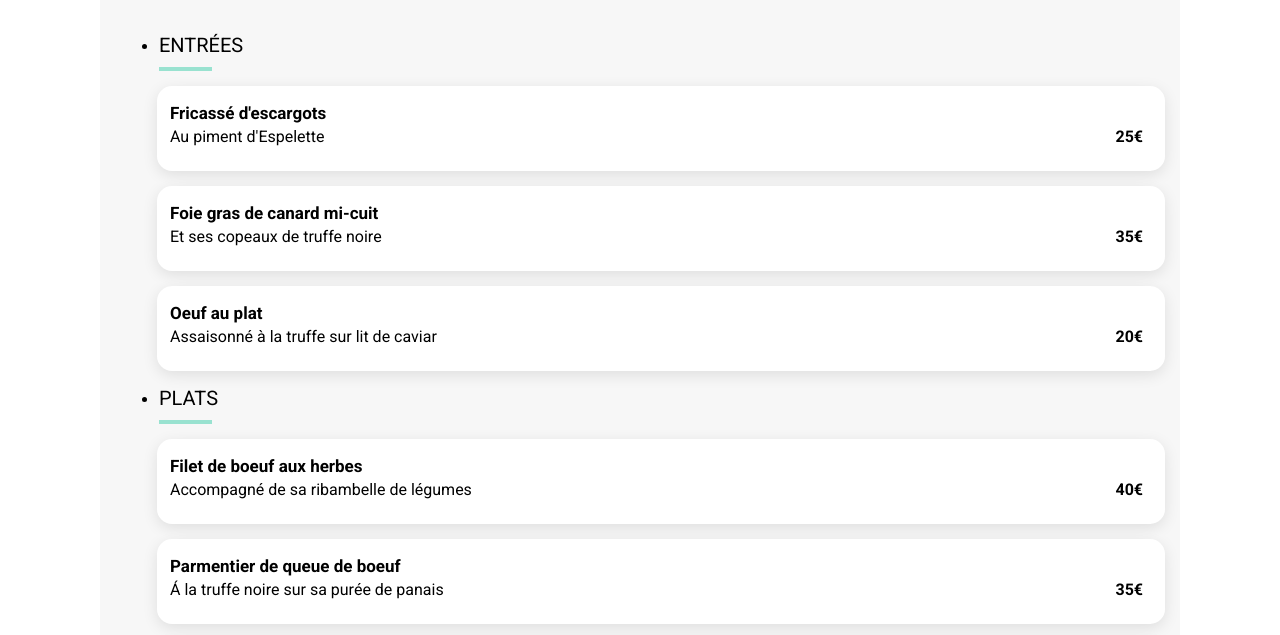
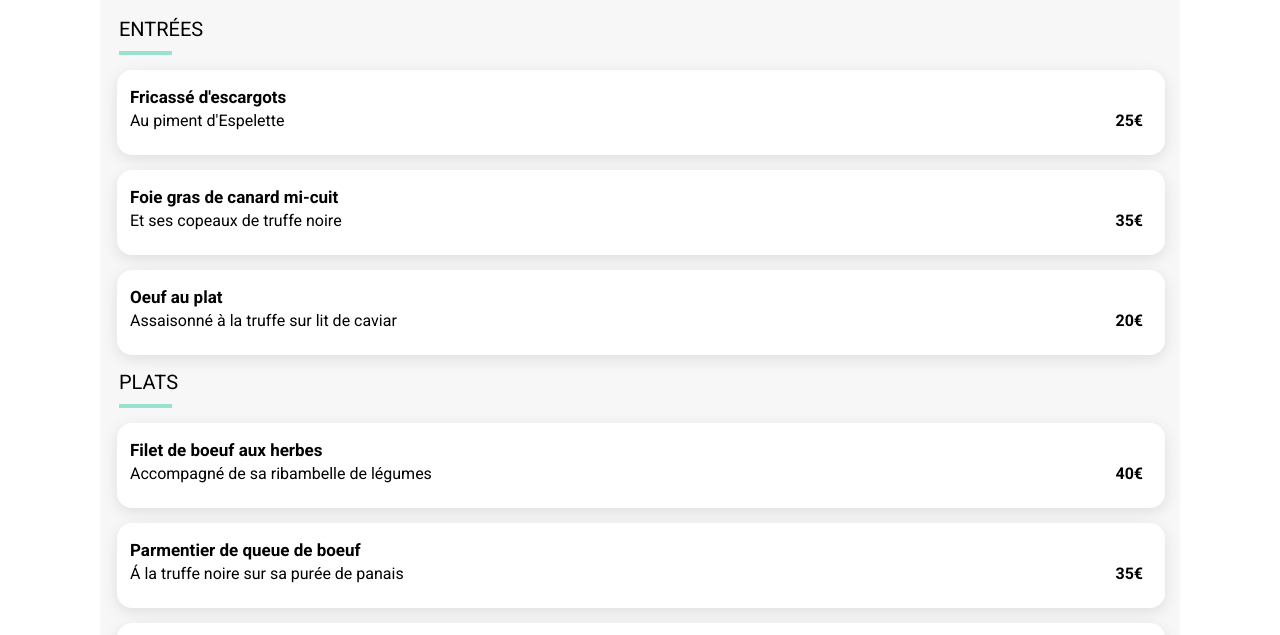
Before and after one commit to HebaJammoul84/OCR, a plain HTML site: page lapalette.html in a window 1280 px wide. Shown: the part 468-1103 px from the top of the page. Drawn offline with Linux system fonts and the light colour scheme; a web font is replaced by a local one.

Commit message:
Fixing the menu of restaurant

```diff
--- a/CSS/style.css
+++ b/CSS/style.css
@@ -599,9 +599,15 @@ img {
 
 /********************** Last update **********************/
 
+.items {
+  padding: 0px 0px 0px 0px;
+  margin: 0px 0px;
+}
+
 .menu-item {
   animation: fadeIn 1s ease-in-out;
   animation-fill-mode: both;
+  list-style-type: none;
 }
 
 .menu-item:nth-child(1) {
@@ -621,6 +627,7 @@ img {
     opacity: 0;
     transform: translateY(10px);
   }
+
   to {
     opacity: 1;
     transform: translateY(0);
@@ -862,33 +869,4 @@ footer ul li .fa-handshake-angle {
       opacity: 0.1;
     }
   }
-
-  .menu-item {
-    animation: fadeIn 1s ease-in-out;
-    animation-fill-mode: both;
-  }
-
-  .menu-item:nth-child(1) {
-    animation-delay: 0.3s;
-  }
-
-  .menu-item:nth-child(2) {
-    animation-delay: 0.6s;
-  }
-
-  .menu-item:nth-child(3) {
-    animation-delay: 0.9s;
-  }
-
-  @keyframes fadeIn {
-    from {
-      opacity: 0;
-      transform: translateY(10px);
-    }
-    to {
-      opacity: 1;
-      transform: translateY(0);
-    }
-  }
-
 }
--- a/lapalette.html
+++ b/lapalette.html
@@ -31,7 +31,7 @@
                     <i class="fa-regular fa-heart"></i>
                 </div>
             </div>
-            <ul>
+            <ul class="items">
                 <!----------------- Entrées ------------------>
                 <li class="menu-item">
                     <div class="menu">ENTRÉES</div>
--- a/sass/pages/_menus.scss
+++ b/sass/pages/_menus.scss
@@ -214,9 +214,15 @@ img {
 
 $menu-delay: 0.3s;
 
+.items {
+    padding: 0px 0px 0px 0px;
+    margin: 0px 0px;
+  }
+
 .menu-item {
   animation: fadeIn 1s ease-in-out;
   animation-fill-mode: both;
+  list-style-type: none;
 
   &:nth-child(1) {
     animation-delay: $menu-delay * 1;
```
Also changed, not shown: lanoteenchantee.html (+1 -1 lines), lesdelices.html (+1 -1 lines), menualafrancaise.html (+1 -1 lines).
